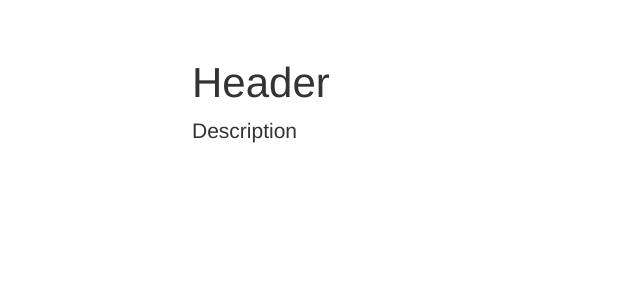
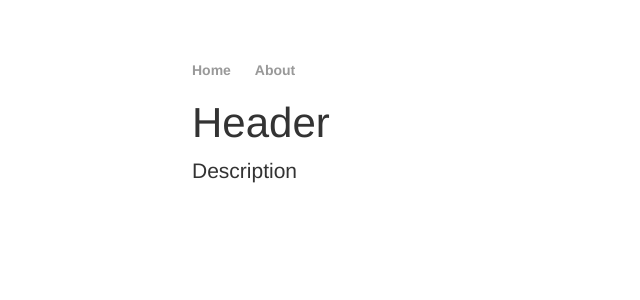
Before and after one commit to Kyle-githubcode/kyle-githubcode.github.io, a Jekyll site: the page built from index.md, in a window 1280 px wide. Shown: the top 300 px of the page, without its empty margins (0-640 px from the left). Built offline with Jekyll 4.4.1, drawn with Linux system fonts in a browser that asks for light colours.

Commit message:
re-updated site layout

```diff
--- a/_config.yml
+++ b/_config.yml
@@ -1,4 +1,7 @@
 name: Site Name
+description: Website Description
+url: "localhost:4000"
+baseurl: ""
 sass:
     sass_dir: _sass
     style: compressed
--- /dev/null
+++ b/_includes/head.html
@@ -0,0 +1,6 @@
+<head>
+  <link rel="shortcut icon" href="">
+  <title>{{ page.title }}</title>
+  <!-- link to stylesheet -->
+  <link rel="stylesheet" type="text/css" href="/css/styles.css">
+</head>
--- /dev/null
+++ b/_includes/header.html
@@ -0,0 +1,7 @@
+	<!-- site navigation -->
+	<nav>
+		<ul>
+		<li><a href="{{ site.baseurl }}{% link index.md %}">Home</a></li>
+  		<li><a href="{{ site.baseurl }}{% link about.md %}">About</a></li>
+  	</ul>
+  </nav>
--- a/_layouts/default.html
+++ b/_layouts/default.html
@@ -1,12 +1,9 @@
 <!DOCTYPE html>
-<html>
-<head>
-	<link rel="shortcut icon" href="">
-  <title>{{ page.title }}</title>
-  <!-- link to main stylesheet -->
-	<link rel="stylesheet" type="text/css" href="/css/styles.css">
-</head>
+<html lang="en">
+{% include head.html %}
 <body>
-{{ content }}
+  {% include header.html %}
+
+  {{ content }}
 </body>
 </html>
```
Also changed, not shown: about.md (added, +5 -0 lines), index.md (renamed from index.html, +1 -2 lines), README.md (renamed from _includes/README.md).
